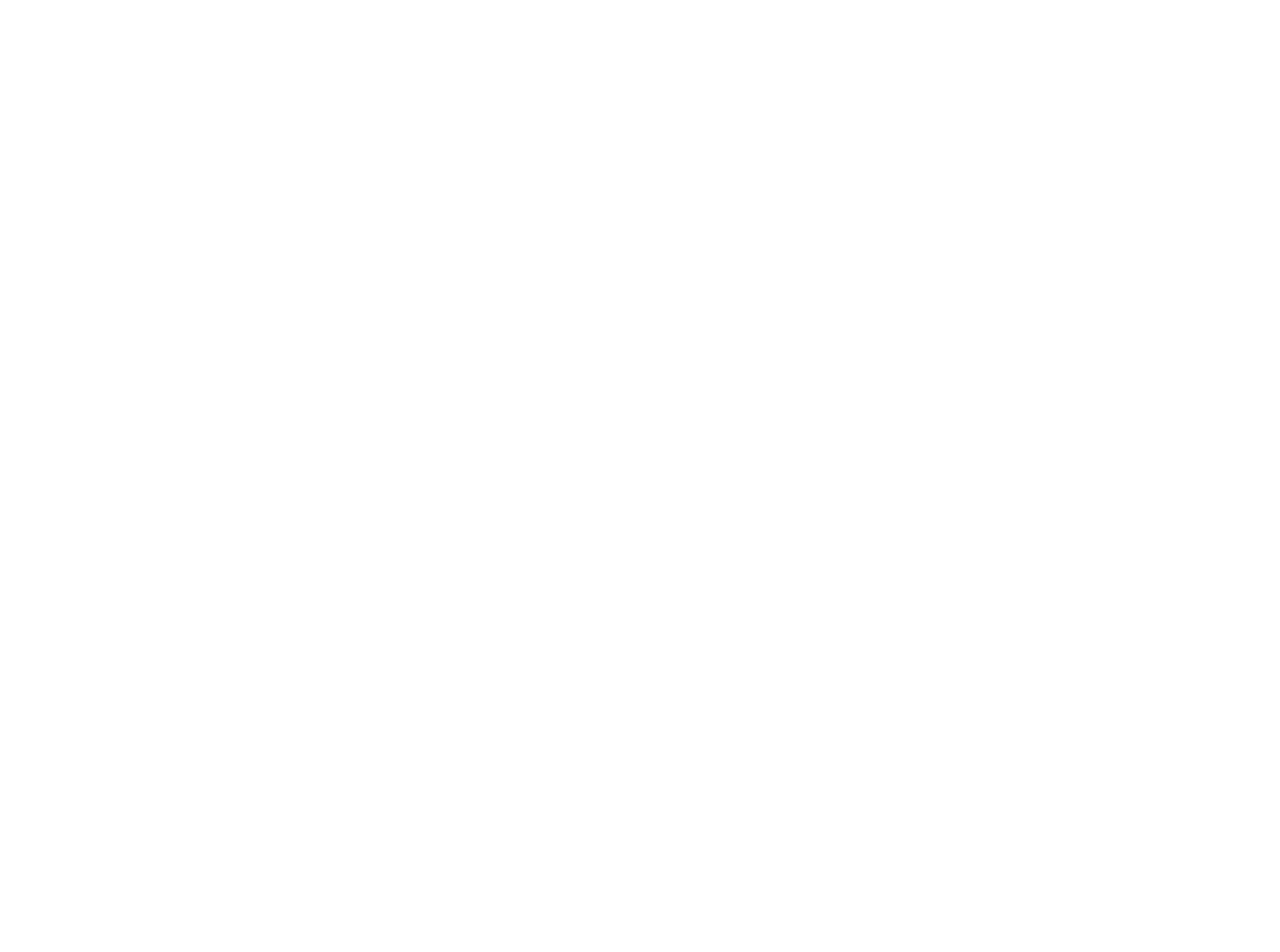
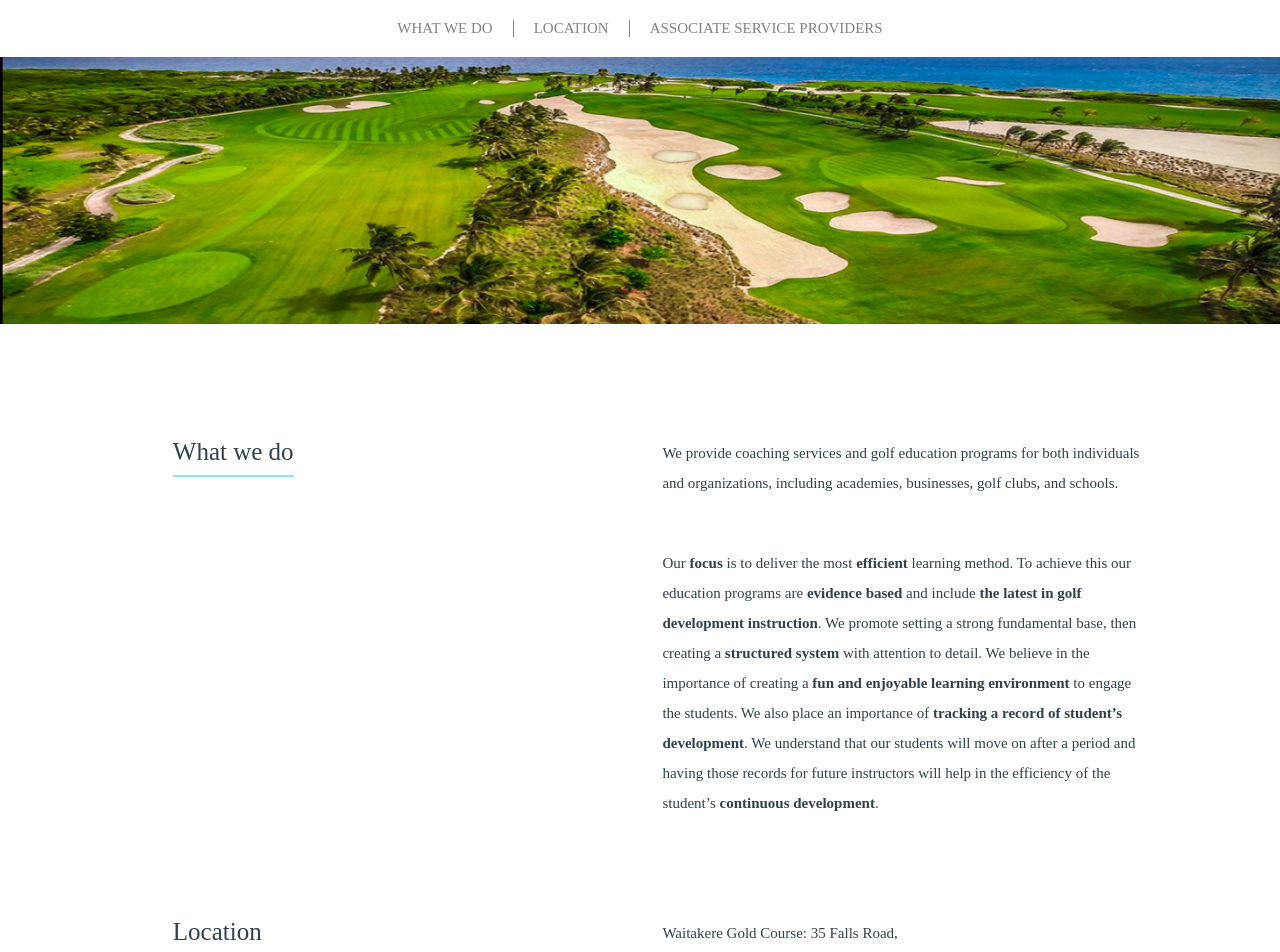
Before and after one commit to Boost360/Boost360-Frontend, a React (Create React App) app in the folder frontend/: page / in a window 1280 px wide. Shown: the top 952 px of the page. Before the commit the page ends 800 px from the top, so only its background shows below. Built offline with nearby package versions, Linux system fonts and the light colour scheme.

Commit message:
frame done

```diff
--- a/frontend/src/App.js
+++ b/frontend/src/App.js
@@ -1,8 +1,10 @@
 import './App.css';
+import AboutUs from './components/AboutUs/AboutUs';
 
 function App() {
-    return ( <div className = "App" >
-
+    return (
+        <div className = "App" >
+            <AboutUs/>
 
         </div>
     );
--- /dev/null
+++ b/frontend/src/components/AboutUs/AboutUs.css
@@ -0,0 +1,81 @@
+/* GLOBAL */
+* {
+    font-family: Montserrat;
+}
+.in_line_flex {
+    display: inline-flex;
+}
+.flex {
+    display: flex;
+}
+a {
+    text-decoration: none;
+    color: unset;
+}
+
+/* Navigation */
+.navigation_container {
+    padding: 20px 0;
+    text-align: center;
+    text-transform: uppercase;
+    font-size: 15px;
+    font-weight: 400;
+    color:#828282;
+}
+.seperator_right {
+    border-right: 1px solid #828282;
+    padding-right: 20px;
+    margin-right: 20px;
+}
+
+
+/* BannerImage*/
+.banner_image_container {
+    width: 100%;
+    margin-bottom: 110px;
+}
+.banner_image_container img.banner_image {
+    width: 100%;
+}
+
+
+/* Main */
+.main_container {
+    width: 90%;
+}
+.left_column, .right_column {
+    width: 50%;
+}
+.left_column {
+    margin-left: 15%;
+    font-size: 25px;
+    color:#2E414F;
+    text-align: left;
+}
+.title_underlined {
+    padding-bottom: 10px;
+    border-bottom: 2px solid #8AE3FF;
+}
+.paragraph {
+    font-size: 15px;
+    color: #2E414F;
+    font-weight: 400;
+    line-height: 30px;
+    text-align: left;
+    margin-bottom: 50px;
+}
+.paragraph .highlight_text {
+    font-weight: bolder;
+}
+.what_we_do_container, .location_container {
+    margin-bottom: 50px;
+}
+/* WhatWeDo */
+
+
+
+/* Location */
+
+
+
+/* Associate Service Providers */
--- /dev/null
+++ b/frontend/src/components/AboutUs/AboutUs.jsx
@@ -0,0 +1,16 @@
+import React, {Component} from 'react';
+import BannerImage from './BannerImage/BannerImage';
+import Main from './Main/Main';
+import Navigation from './Navigation/Navigation';
+import './AboutUs.css';
+
+const AboutUs = () => {
+    return (
+        <div className='about_us_container'>
+            <Navigation/>
+            <BannerImage/>
+            <Main/>
+        </div>
+    )
+};
+export default AboutUs;
--- /dev/null
+++ b/frontend/src/components/AboutUs/BannerImage/BannerImage.jsx
@@ -0,0 +1,11 @@
+import React from "react";
+import about_us_banner from '../../../static/img/about_us_banner.jpg';
+
+const BannerImage = () => {
+    return (
+        <div className='banner_image_container'>
+            <img className='banner_image' src={about_us_banner}/>
+        </div>
+    )
+};
+export default BannerImage;
--- /dev/null
+++ b/frontend/src/components/AboutUs/Main/AssociateServiceProviders/AssociateServiceProviders.jsx
@@ -0,0 +1,17 @@
+import React from "react";
+
+const AssociateServiceProviders = () => {
+    return (
+        <div className='flex'>
+            <div className='left_column'>
+                <span className='title_underlined'>Associate service providers</span>
+            </div>
+            <div className='right_column'>
+                <div className='paragraph'>
+                    To ensure we give our students the best opportunity to reach their goals, we align ourselves with leaders and specialists in their own fields.
+                </div>
+            </div>
+        </div>
+    )
+};
+export default AssociateServiceProviders;
--- /dev/null
+++ b/frontend/src/components/AboutUs/Main/Location/Location.jsx
@@ -0,0 +1,17 @@
+import React from "react";
+
+const Location = () => {
+    return (
+        <div className='flex'>
+            <div className='left_column'>
+                <span className='title_underlined'>Location</span>
+            </div>
+            <div className='right_column'>
+                <div className='paragraph'>
+                    Waitakere Gold Course: 35 Falls Road, <br/> Waitakere, Auckland, New Zealand
+                </div>
+            </div>
+        </div>
+    )
+};
+export default Location;
--- /dev/null
+++ b/frontend/src/components/AboutUs/Main/Main.jsx
@@ -0,0 +1,24 @@
+import React from "react";
+import AssociateServiceProviders from './AssociateServiceProviders/AssociateServiceProviders';
+import Location from './Location/Location';
+import WhatWeDo from './WhatWeDo/WhatWeDo'
+
+const Main = () => {
+    return (
+        <div className='main_container'>
+            <div className='what_we_do_container'>
+                <WhatWeDo/>
+            </div>
+
+            <div className='location_container'>
+                <Location/>
+            </div>
+
+            <div className='associate_service_providers_container'>
+                <AssociateServiceProviders/>
+            </div>
+
+        </div>
+    )
+};
+export default Main;
--- /dev/null
+++ b/frontend/src/components/AboutUs/Main/WhatWeDo/WhatWeDo.jsx
@@ -0,0 +1,20 @@
+import React from "react";
+
+const WhatWeDo = () => {
+    return (
+        <div className='flex'>
+            <div className='left_column'>
+                <span className='title_underlined'>What we do</span>
+            </div>
+            <div className='right_column'>
+                <div className='paragraph'>
+                    We provide coaching services and golf education programs for both individuals and organizations, including academies, businesses, golf clubs, and schools.
+                </div>
+                <div className='paragraph'>
+                    Our <span className='highlight_text'>focus</span> is to deliver the most <span className='highlight_text'>efficient</span> learning method. To achieve this our education programs are <span className='highlight_text'>evidence based</span> and include <span className='highlight_text'>the latest in golf development instruction</span>. We promote setting a strong fundamental base, then creating a <span className='highlight_text'>structured system</span> with attention to detail. We believe in the importance of creating a <span className='highlight_text'>fun and enjoyable learning environment</span> to engage the students. We also place an importance of <span className='highlight_text'>tracking a record of student’s development</span>. We understand that our students will move on after a period and having those records for future instructors will help in the efficiency of the student’s <span className='highlight_text'>continuous development</span>.
+                </div>
+            </div>
+        </div>
+    )
+};
+export default WhatWeDo;
--- /dev/null
+++ b/frontend/src/components/AboutUs/Navigation/Navigation.jsx
@@ -0,0 +1,12 @@
+import React from "react";
+
+const Navigation = () => {
+    return (
+        <div className='navigation_container in_line_flex'>
+            <div className='navigation_item seperator_right'><a href='#'>What we do</a></div>
+            <div className='navigation_item seperator_right'><a href='#'>Location</a></div>
+            <div className='navigation_item'><a href='#'>Associate service providers</a></div>
+        </div>
+    )
+};
+export default Navigation;
```
Also changed, not shown: frontend/public/index.html (+0 -9 lines), frontend/src/App.css (line endings or trailing spaces), frontend/src/static/img/about_us_banner.jpg (added), 1 other file (tests, documents, lock files or other folders).
